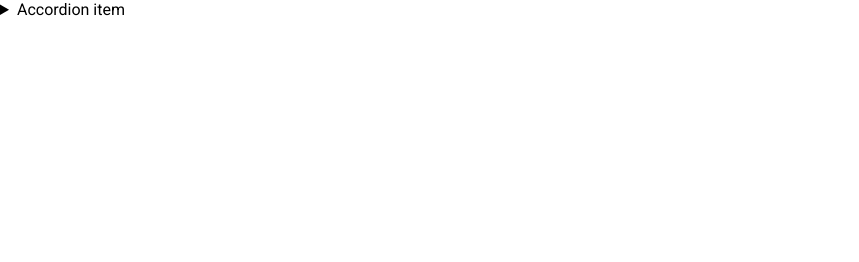
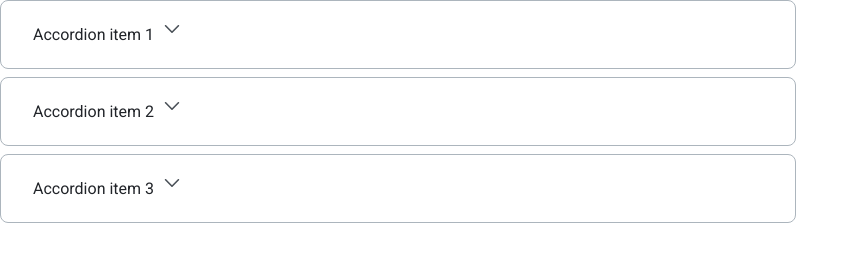
Before and after one commit to js-tasks-ru/htmlcss-20230411_gstratiyj, a website: page 03-lection1/02-accordion/index.html in a window 1280 px wide. Shown: the whole page, without its empty margins (0-859 px from the left). Drawn offline with Linux system fonts and the light colour scheme.

Commit message:
accordion commit

```diff
--- a/03-lection1/02-accordion/accordion.css
+++ b/03-lection1/02-accordion/accordion.css
@@ -1 +1,39 @@
 /* Стилизация аккордеона */
+:root {
+    --font-text: 16px;
+}
+
+.accordion__item {
+    border: 1px solid #ACB5BD;
+    border-radius: 8px;
+    padding: 24px 32px 24px 32px;
+    margin-bottom: 8px;
+    width: 730px;
+}
+
+.accordion__item:last-child {
+    margin-bottom: 0;
+}
+
+.accordion__title {
+    color: #212429;
+    list-style: none;
+    cursor: pointer;
+}
+
+.accordion__title__arrow {
+    width: 16px;
+    height: 8px;
+    position: absolute;
+    right: 1100px;
+    transition: 0.3s;
+}
+
+.accordion__text {
+    font-size: var(--font-text);
+    color: #495057;
+}
+
+.accordion__item[open] .accordion__title__arrow {
+    transform: rotate(180deg);
+  }
--- a/03-lection1/02-accordion/index.html
+++ b/03-lection1/02-accordion/index.html
@@ -6,13 +6,34 @@
         <link rel="stylesheet" href="./accordion.css">
     </head>
     <body>
-        <details>
-            <summary>
-                Accordion item
-            </summary>
-            <p>
-                Hidden content
-            </p>
-        </details>
+        <div class="accordion">
+            <details class="accordion__item">
+                <summary class="accordion__title">
+                    Accordion item 1
+                    <img src="./Vector.svg" alt="arrow" class="accordion__title__arrow">
+                </summary>
+                <p class="accordion__text">
+                    Lorem ipsum dolor sit amet, consectetur adipisicing elit. Quidem, totam explicabo consequuntur repellat officiis consectetur. Iste nihil quibusdam facere laudantium!
+                </p>
+            </details>
+            <details class="accordion__item">
+                <summary class="accordion__title">
+                    Accordion item 2
+                    <img src="./Vector.svg" alt="arrow" class="accordion__title__arrow">
+                </summary>
+                <p class="accordion__text">
+                    Lorem ipsum dolor sit amet, consectetur adipisicing elit. Quidem, totam explicabo consequuntur repellat officiis consectetur. Iste nihil quibusdam facere laudantium!
+                </p>
+            </details>
+            <details class="accordion__item">
+                <summary class="accordion__title">
+                    Accordion item 3
+                    <img src="./Vector.svg" alt="arrow" class="accordion__title__arrow">
+                </summary>
+                <p class="accordion__text">
+                    Lorem ipsum dolor sit amet, consectetur adipisicing elit. Quidem, totam explicabo consequuntur repellat officiis consectetur. Iste nihil quibusdam facere laudantium!
+                </p>
+            </details>
+        </div>
     </body>
 </html>
```
Also changed, not shown: 03-lection1/02-accordion/Vector.svg (added).
